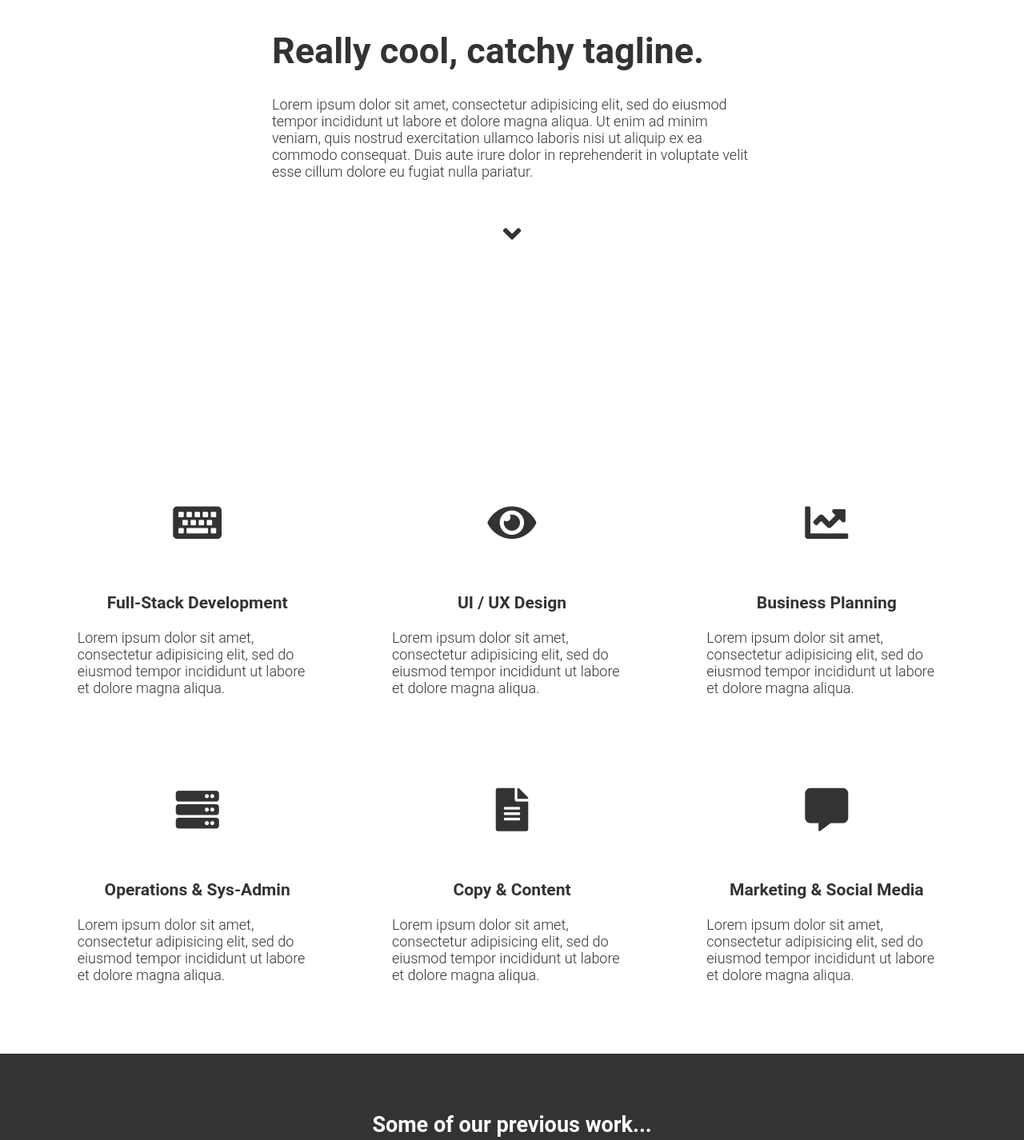
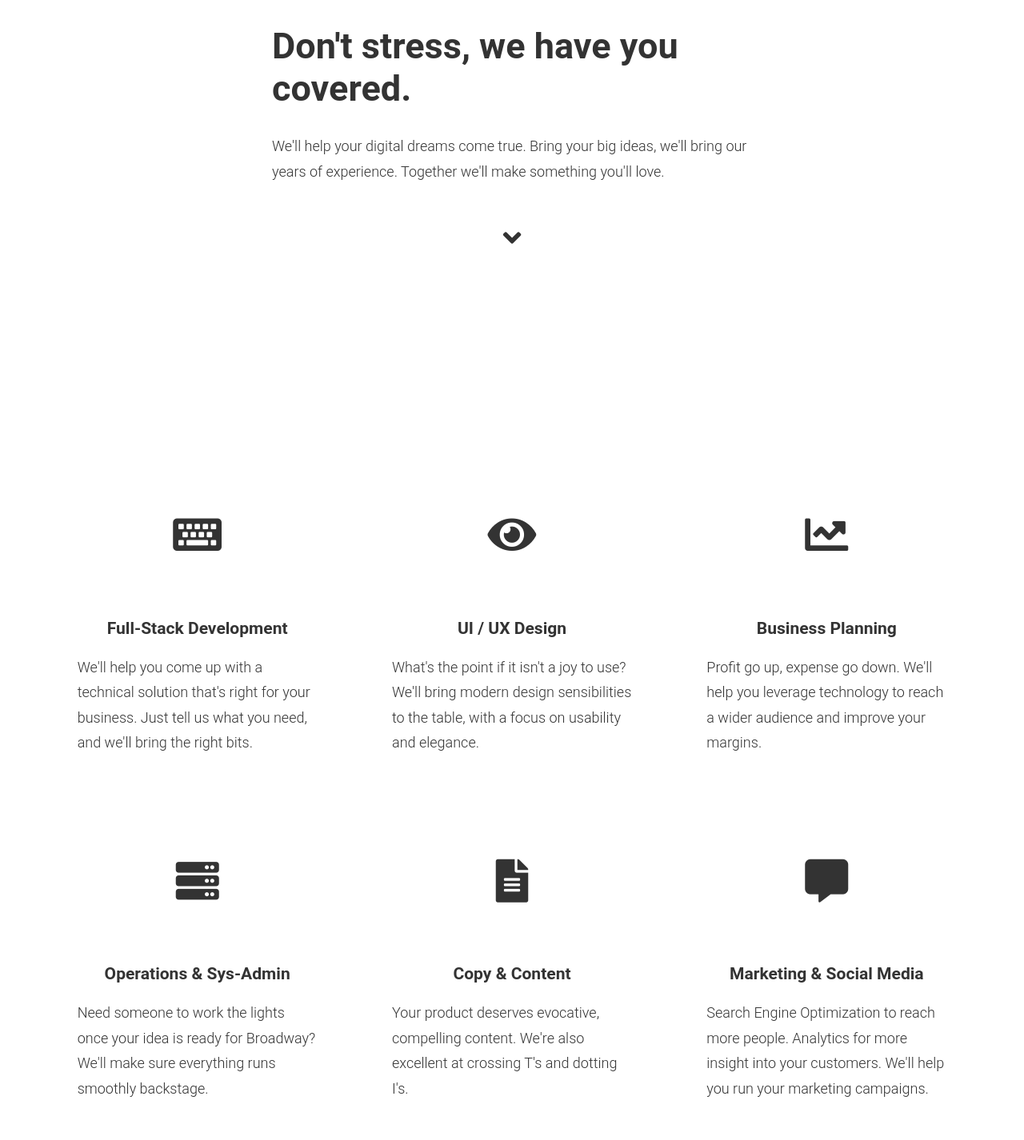
Before and after one commit to hundredhats/marketing, a plain HTML site: page index.html in a window 1280 px wide. Shown: the part 300-1726 px from the top of the page at 80% size. Drawn offline with Linux system fonts and the light colour scheme.

Commit message:
replace some placeholder text

```diff
--- a/css/main.css
+++ b/css/main.css
@@ -26,6 +26,10 @@ a {
 
 a:hover {
   color: #ffbb00;
+}
+
+p {
+  line-height: 1.75;
 }
 
 body {
--- a/index.html
+++ b/index.html
@@ -23,8 +23,8 @@
       </nav>
 
       <div class="blurb">
-        <h1>Really cool, catchy tagline.</h1>
-        <p>Lorem ipsum dolor sit amet, consectetur adipisicing elit, sed do eiusmod tempor incididunt ut labore et dolore magna aliqua. Ut enim ad minim veniam, quis nostrud exercitation ullamco laboris nisi ut aliquip ex ea commodo consequat. Duis aute irure dolor in reprehenderit in voluptate velit esse cillum dolore eu fugiat nulla pariatur.</p>
+        <h1>Don't stress, we have you covered.</h1>
+        <p>We'll help your digital dreams come true. Bring your big ideas, we'll bring our years of experience. Together we'll make something you'll love.</p>
 
         <div class="blurb-scroll">
           <a href="#" class="blurb-scroll-link"><i class="fas fa-angle-down"></i></a>
@@ -37,37 +37,37 @@
         <div class="service-item">
           <p class="icon"><i class="fas fa-keyboard"></i></p>
           <h3 class="heading">Full-Stack Development</h3>
-          <p>Lorem ipsum dolor sit amet, consectetur adipisicing elit, sed do eiusmod tempor incididunt ut labore et dolore magna aliqua.</p>
+          <p>We'll help you come up with a technical solution that's right for your business. Just tell us what you need, and we'll bring the right bits.</p>
         </div>
 
         <div class="service-item">
           <p class="icon"><i class="fas fa-eye"></i></p>
           <h3 class="heading">UI / UX Design</h3>
-          <p>Lorem ipsum dolor sit amet, consectetur adipisicing elit, sed do eiusmod tempor incididunt ut labore et dolore magna aliqua.</p>
+          <p>What's the point if it isn't a joy to use? We'll bring modern design sensibilities to the table, with a focus on usability and elegance.</p>
         </div>
 
         <div class="service-item">
           <p class="icon"><i class="fas fa-chart-line"></i></p>
           <h3 class="heading">Business Planning</h3>
-          <p>Lorem ipsum dolor sit amet, consectetur adipisicing elit, sed do eiusmod tempor incididunt ut labore et dolore magna aliqua.</p>
+          <p>Profit go up, expense go down. We'll help you leverage technology to reach a wider audience and improve your margins.</p>
         </div>
 
         <div class="service-item">
           <p class="icon"><i class="fas fa-server"></i></p>
           <h3 class="heading">Operations & Sys-Admin</h3>
-          <p>Lorem ipsum dolor sit amet, consectetur adipisicing elit, sed do eiusmod tempor incididunt ut labore et dolore magna aliqua.</p>
+          <p>Need someone to work the lights once your idea is ready for Broadway? We'll make sure everything runs smoothly backstage.</p>
         </div>
 
         <div class="service-item">
           <p class="icon"><i class="fas fa-file-alt"></i></p>
           <h3 class="heading">Copy & Content</h3>
-          <p>Lorem ipsum dolor sit amet, consectetur adipisicing elit, sed do eiusmod tempor incididunt ut labore et dolore magna aliqua.</p>
+          <p>Your product deserves evocative, compelling content. We're also excellent at crossing T's and dotting I's.</p>
         </div>
 
         <div class="service-item">
           <p class="icon"><i class="fas fa-comment-alt"></i></p>
           <h3 class="heading">Marketing & Social Media</h3>
-          <p>Lorem ipsum dolor sit amet, consectetur adipisicing elit, sed do eiusmod tempor incididunt ut labore et dolore magna aliqua.</p>
+          <p>Search Engine Optimization to reach more people. Analytics for more insight into your customers. We'll help you run your marketing campaigns.</p>
         </div>
 
       </section>
```
